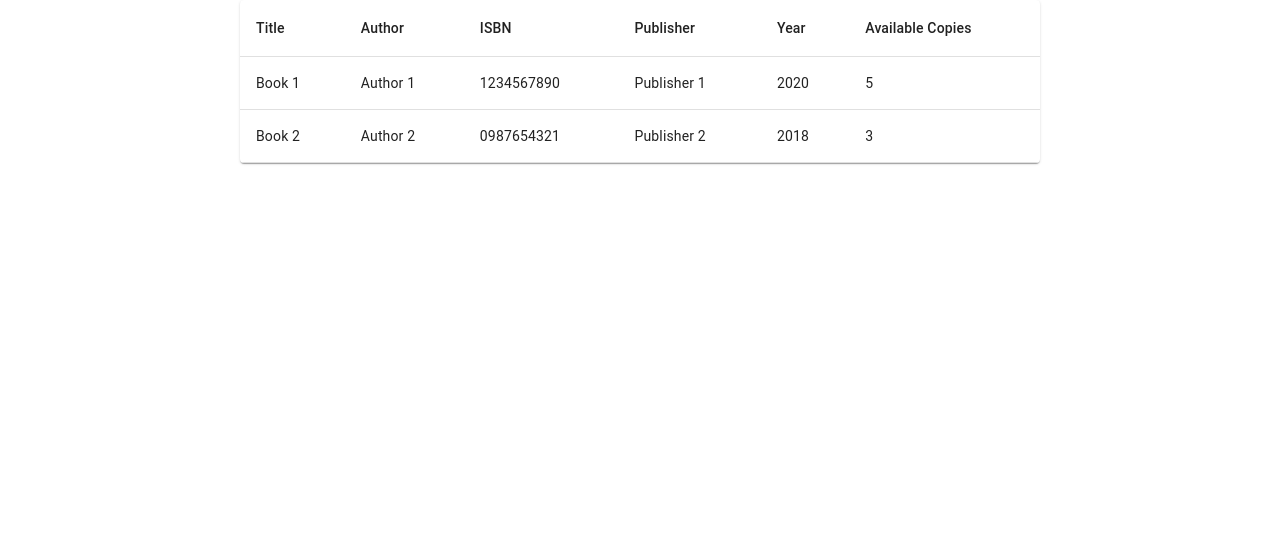
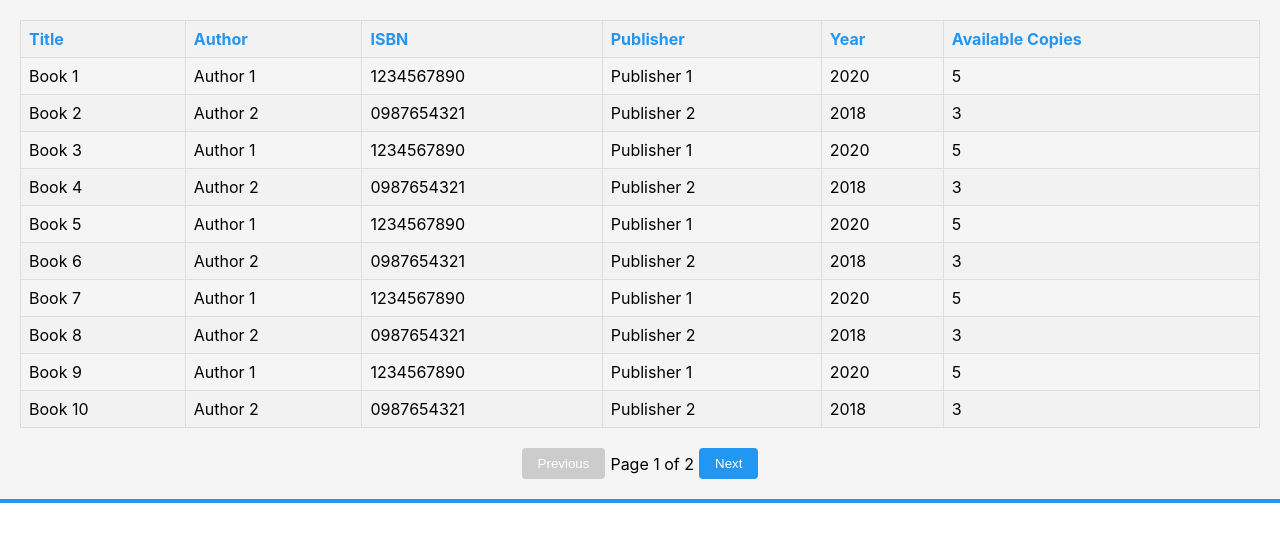
Before and after one commit to agatarafalowicz/projektnowy, a React (Create React App) app: page /book in a window 1280 px wide. Shown: the top 542 px of the page. Built offline with nearby package versions, Linux system fonts and the light colour scheme.

Commit message:
Modifies the book page

```diff
--- a/package.json
+++ b/package.json
@@ -6,7 +6,10 @@
     "@emotion/react": "^11.11.4",
     "@emotion/styled": "^11.11.5",
     "@mui/icons-material": "^5.15.17",
+    "@mui/lab": "^5.0.0-alpha.170",
     "@mui/material": "^5.15.17",
+    "@mui/types": "^7.2.14",
+    "@oveleon/sticky-header": "^0.6.0",
     "@testing-library/jest-dom": "^5.17.0",
     "@testing-library/react": "^13.4.0",
     "@testing-library/user-event": "^13.5.0",
--- a/src/App.tsx
+++ b/src/App.tsx
@@ -11,6 +11,7 @@ function App() {
             <Route path="/login" element={<LoginForm />} />
             <Route path="/book" element={<BookList />} />
             <Route path="/" element={<Navigate to="/login" />} />
+            <Route path="/books" element={<BookList />} />
             <Route path="*" element={<h1>404</h1>} />
         </Routes>
     );
--- /dev/null
+++ b/src/BookList.css
@@ -0,0 +1,65 @@
+.book-list-container {
+    max-width: 100%;
+    margin: auto;
+    overflow-x: auto;
+    background-color: #f5f5f5;
+    padding: 20px;
+    border-bottom: 4px solid #2196f3;
+}
+
+.book-list-header {
+    color: #2196f3;
+    font-size: 24px;
+    margin-bottom: 10px;
+}
+
+.book-list-table {
+    width: 100%;
+    border-collapse: collapse;
+}
+
+.book-list-table th {
+    background-color: #f2f2f2;
+    padding: 8px;
+    text-align: left;
+    border: 1px solid #ddd;
+    position: sticky;
+    top: 0;
+    z-index: 1;
+    color: #2196f3;
+}
+
+.book-list-table td {
+    padding: 8px;
+    border: 1px solid #ddd;
+}
+
+.book-list-table tr:nth-child(even) {
+    background-color: #f2f2f2;
+}
+
+.book-list-table tr:hover {
+    background-color: #ddd;
+}
+
+.pagination {
+    margin-top: 20px;
+    display: flex;
+    justify-content: center;
+    align-items: center;
+}
+
+.pagination button {
+    padding: 8px 16px;
+    margin: 0 5px;
+    cursor: pointer;
+    background-color: #2196f3;
+    color: white;
+    border: none;
+    border-radius: 4px;
+}
+
+.pagination button:disabled {
+    background-color: #ccc;
+    cursor: not-allowed;
+}
--- a/src/BookList.tsx
+++ b/src/BookList.tsx
@@ -1,41 +1,72 @@
-import React from 'react';
-import { Box, Table, TableBody, TableCell, TableContainer, TableHead, TableRow, Paper } from '@mui/material';
+import React, { useState } from 'react';
+import './BookList.css';
 
 const books = [
     { title: 'Book 1', author: 'Author 1', isbn: '1234567890', publisher: 'Publisher 1', year: 2020, copies: 5 },
     { title: 'Book 2', author: 'Author 2', isbn: '0987654321', publisher: 'Publisher 2', year: 2018, copies: 3 },
+    { title: 'Book 3', author: 'Author 1', isbn: '1234567890', publisher: 'Publisher 1', year: 2020, copies: 5 },
+    { title: 'Book 4', author: 'Author 2', isbn: '0987654321', publisher: 'Publisher 2', year: 2018, copies: 3 },
+    { title: 'Book 5', author: 'Author 1', isbn: '1234567890', publisher: 'Publisher 1', year: 2020, copies: 5 },
+    { title: 'Book 6', author: 'Author 2', isbn: '0987654321', publisher: 'Publisher 2', year: 2018, copies: 3 },
+    { title: 'Book 7', author: 'Author 1', isbn: '1234567890', publisher: 'Publisher 1', year: 2020, copies: 5 },
+    { title: 'Book 8', author: 'Author 2', isbn: '0987654321', publisher: 'Publisher 2', year: 2018, copies: 3 },
+    { title: 'Book 9', author: 'Author 1', isbn: '1234567890', publisher: 'Publisher 1', year: 2020, copies: 5 },
+    { title: 'Book 10', author: 'Author 2', isbn: '0987654321', publisher: 'Publisher 2', year: 2018, copies: 3 },
+    { title: 'Book 11', author: 'Author 1', isbn: '1234567890', publisher: 'Publisher 1', year: 2020, copies: 5 },
+    { title: 'Book 12', author: 'Author 2', isbn: '0987654321', publisher: 'Publisher 2', year: 2018, copies: 3 },
+    { title: 'Book 13', author: 'Author 1', isbn: '1234567890', publisher: 'Publisher 1', year: 2020, copies: 5 },
+    { title: 'Book 14', author: 'Author 2', isbn: '0987654321', publisher: 'Publisher 2', year: 2018, copies: 3 },
 ];
 
 const BookList = () => {
+    const [currentPage, setCurrentPage] = useState(1);
+    const booksPerPage = 10;
+    const indexOfLastBook = currentPage * booksPerPage;
+    const indexOfFirstBook = indexOfLastBook - booksPerPage;
+    const currentBooks = books.slice(indexOfFirstBook, indexOfLastBook);
+
+    const totalPages = Math.ceil(books.length / booksPerPage);
+
+    const handleNextPage = () => {
+        setCurrentPage(currentPage + 1);
+    };
+
+    const handlePrevPage = () => {
+        setCurrentPage(currentPage - 1);
+    };
+
     return (
-        <Box sx={{ maxWidth: 800, margin: 'auto' }}>
-            <TableContainer component={Paper} sx={{ maxHeight: 400, overflow: 'auto' }}>
-                <Table>
-                    <TableHead>
-                        <TableRow>
-                            <TableCell>Title</TableCell>
-                            <TableCell>Author</TableCell>
-                            <TableCell>ISBN</TableCell>
-                            <TableCell>Publisher</TableCell>
-                            <TableCell>Year</TableCell>
-                            <TableCell>Available Copies</TableCell>
-                        </TableRow>
-                    </TableHead>
-                    <TableBody>
-                        {books.map((book, index) => (
-                            <TableRow key={index}>
-                                <TableCell>{book.title}</TableCell>
-                                <TableCell>{book.author}</TableCell>
-                                <TableCell>{book.isbn}</TableCell>
-                                <TableCell>{book.publisher}</TableCell>
-                                <TableCell>{book.year}</TableCell>
-                                <TableCell>{book.copies}</TableCell>
-                            </TableRow>
-                        ))}
-                    </TableBody>
-                </Table>
-            </TableContainer>
-        </Box>
+        <div className="book-list-container">
+            <table className="book-list-table">
+                <thead>
+                <tr>
+                    <th>Title</th>
+                    <th>Author</th>
+                    <th>ISBN</th>
+                    <th>Publisher</th>
+                    <th>Year</th>
+                    <th>Available Copies</th>
+                </tr>
+                </thead>
+                <tbody>
+                {currentBooks.map((book, index) => (
+                    <tr key={index}>
+                        <td>{book.title}</td>
+                        <td>{book.author}</td>
+                        <td>{book.isbn}</td>
+                        <td>{book.publisher}</td>
+                        <td>{book.year}</td>
+                        <td>{book.copies}</td>
+                    </tr>
+                ))}
+                </tbody>
+            </table>
+            <div className="pagination">
+                <button onClick={handlePrevPage} disabled={currentPage === 1}>Previous</button>
+                <span>{`Page ${currentPage} of ${totalPages}`}</span>
+                <button onClick={handleNextPage} disabled={currentPage === totalPages}>Next</button>
+            </div>
+        </div>
     );
 };
 
--- a/src/Main/HomePage.tsx
+++ b/src/Main/HomePage.tsx
@@ -1,10 +1,17 @@
-import {Box} from '@mui/material';
+import { Box } from '@mui/material';
 import MenuAppBar from "./MenuAppBar";
+import { useNavigate } from "react-router-dom";
 
-function HomePage(){
+function HomePage() {
+    const navigate = useNavigate();
+
+    const navigateToBooks = () => {
+        navigate('/books');
+    }
+
     return (
-        <Box sx={{flexGrow: 1}}>
-            <MenuAppBar />
+        <Box sx={{ flexGrow: 1 }}>
+            <MenuAppBar navigateToBooks={navigateToBooks} />
         </Box>
     );
 }
--- a/src/Main/MenuAppBar.tsx
+++ b/src/Main/MenuAppBar.tsx
@@ -1,10 +1,12 @@
-import {AppBar, Box, IconButton, Toolbar, Typography} from '@mui/material';
+import { AppBar, Box, IconButton, Toolbar, Typography } from '@mui/material';
 import MenuIcon from '@mui/icons-material/Menu';
-import {AccountCircle} from "@mui/icons-material";
-import {useNavigate} from "react-router-dom";
+import { AccountCircle } from "@mui/icons-material";
 
-export default function MenuAppBar(){
-    const navigate = useNavigate();
+interface MenuAppBarProps {
+    navigateToBooks: () => void;
+}
+
+export default function MenuAppBar({ navigateToBooks }: MenuAppBarProps) {
     return (
         <AppBar position="static">
             <Toolbar>
@@ -13,25 +15,34 @@ export default function MenuAppBar(){
                     edge="start"
                     color="inherit"
                     aria-label="menu"
-                    sx ={{mr: 2}}
-                    >
+                    sx={{ mr: 2 }}
+                >
                     <MenuIcon />
                 </IconButton>
-                <Typography variant="h6" component="div" sx={{flexGrow: 1}}>
+                <Typography variant="h6" component="div" sx={{ flexGrow: 1 }}>
                     Library
                 </Typography>
                 <Box>
                     <IconButton
                         size="large"
                         color="inherit"
+                        aria-label="books"
+                        sx={{ mr: 2 }}
+                        onClick={navigateToBooks}
+                    >
+                        Books
+                    </IconButton>
+                    <IconButton
+                        size="large"
+                        color="inherit"
                         aria-label="account"
                         aria-controls="menu-appbar"
                         aria-haspopup="true"
-                        onClick={() => navigate('/login')}
-                        sx={{mr:2}}
-                        >
+                        onClick={() => console.log("Navigate to login")}
+                        sx={{ mr: 2 }}
+                    >
                         <AccountCircle />
-                    </IconButton>{' '}
+                    </IconButton>
                 </Box>
             </Toolbar>
         </AppBar>
```
Also changed, not shown: 1 other file (tests, documents, lock files or other folders).
